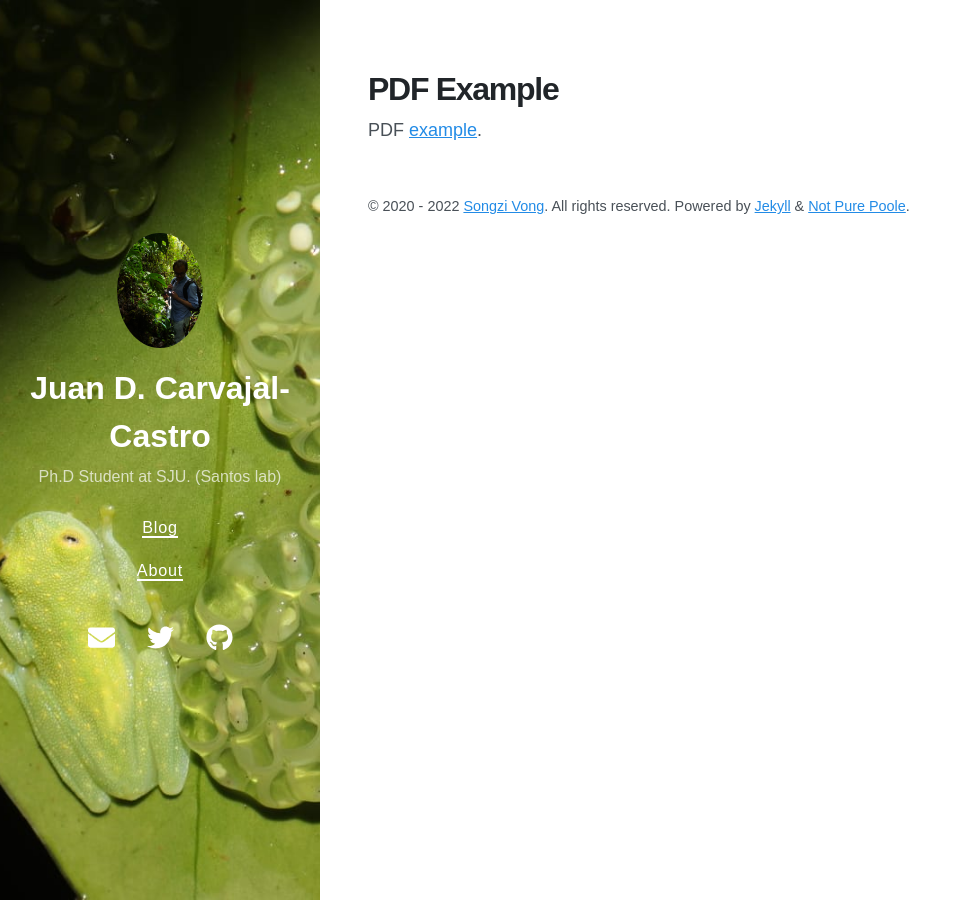
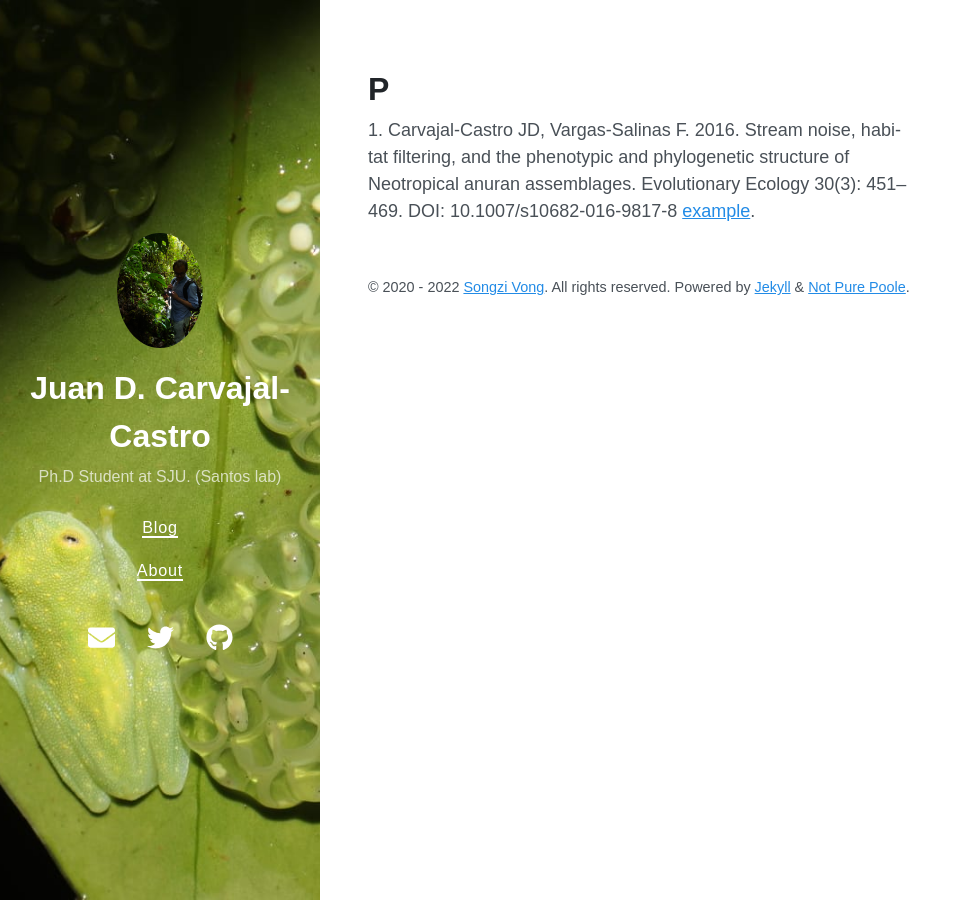
Before and after one commit to carvajaljcastro/carvajaljcastro.github.io, a Jekyll site: the page built from publications.md, in a window 1280 px wide. Shown: the whole page, without its empty margins (0-972 px from the left). Built offline with Jekyll 4.4.1, drawn with Linux system fonts in a browser that asks for light colours; nearby versions of some CDN libraries.

Commit message:
commit 3

```diff
--- a/_layouts/publications_list.html
+++ b/_layouts/publications_list.html
@@ -6,10 +6,10 @@ layout: default
 <!DOCTYPE html>
 <html>
   <head>
-    <title>1. Carvajal-Castro JD, Vargas-Salinas F. 2016. Stream noise, habitat filtering, and the phenotypic and phylogenetic structure of Neotropical anuran assemblages. Evolutionary Ecology 30(3): 451–469. DOI: 10.1007/s10682-016-9817-8</title>
+    <title></title>
   </head>
   <body>
-    <h1>PDF Example</h1>
-    <p> PDF <a href="/Publication_folder/Stream_noise_habitat_filtering_.pdf">example</a>.</p>
+    <h1>P</h1>
+    <p> 1. Carvajal-Castro JD, Vargas-Salinas F. 2016. Stream noise, habitat filtering, and the phenotypic and phylogenetic structure of Neotropical anuran assemblages. Evolutionary Ecology 30(3): 451–469. DOI: 10.1007/s10682-016-9817-8 <a href="/Publication_folder/Stream_noise_habitat_filtering_.pdf">example</a>.</p>
   </body>
 </html>
```
